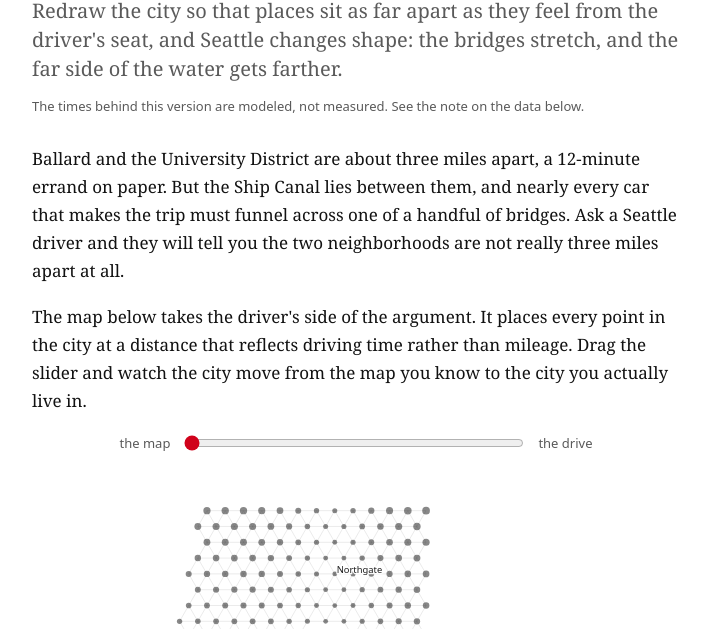
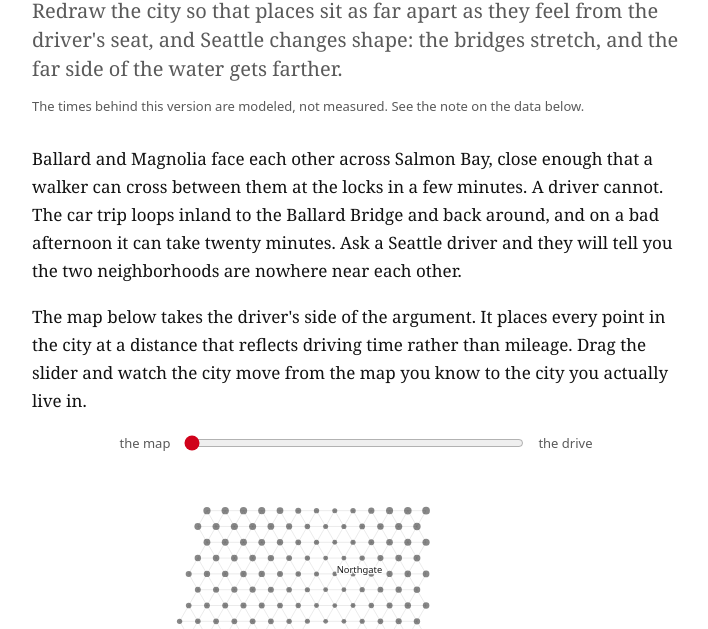
Before and after one commit to mattkindy/seattle-map, a website: page docs/index.html in a window 1280 px wide. Shown: the part 171-800 px from the top of the page, without its empty margins (284-992 px from the left). Drawn offline with Linux system fonts and the light colour scheme.

Commit message:
docs(site): fix lede geography
Ballard and the U District are both north of the canal; no crossing
lies between them. The lede pair is now Ballard and Magnolia across
Salmon Bay, where walkers cross at the locks and drivers loop to the
Ballard Bridge. The README's sanity-check note gets the same
correction: that pair is slow surface streets, not a crossing.

```diff
--- a/docs/index.html
+++ b/docs/index.html
@@ -92,11 +92,12 @@
   <p class="byline">The times behind this version are modeled, not measured. See the note on the data below.</p>
 
   <p>
-    Ballard and the University District are about three miles apart, a
-    12-minute errand on paper. But the Ship Canal lies between them, and
-    nearly every car that makes the trip must funnel across one of a
-    handful of bridges. Ask a Seattle driver and they will tell you the
-    two neighborhoods are not really three miles apart at all.
+    Ballard and Magnolia face each other across Salmon Bay, close
+    enough that a walker can cross between them at the locks in a few
+    minutes. A driver cannot. The car trip loops inland to the Ballard
+    Bridge and back around, and on a bad afternoon it can take twenty
+    minutes. Ask a Seattle driver and they will tell you the two
+    neighborhoods are nowhere near each other.
   </p>
   <p>
     The map below takes the driver's side of the argument. It places
```
Also changed, not shown: README.md.
